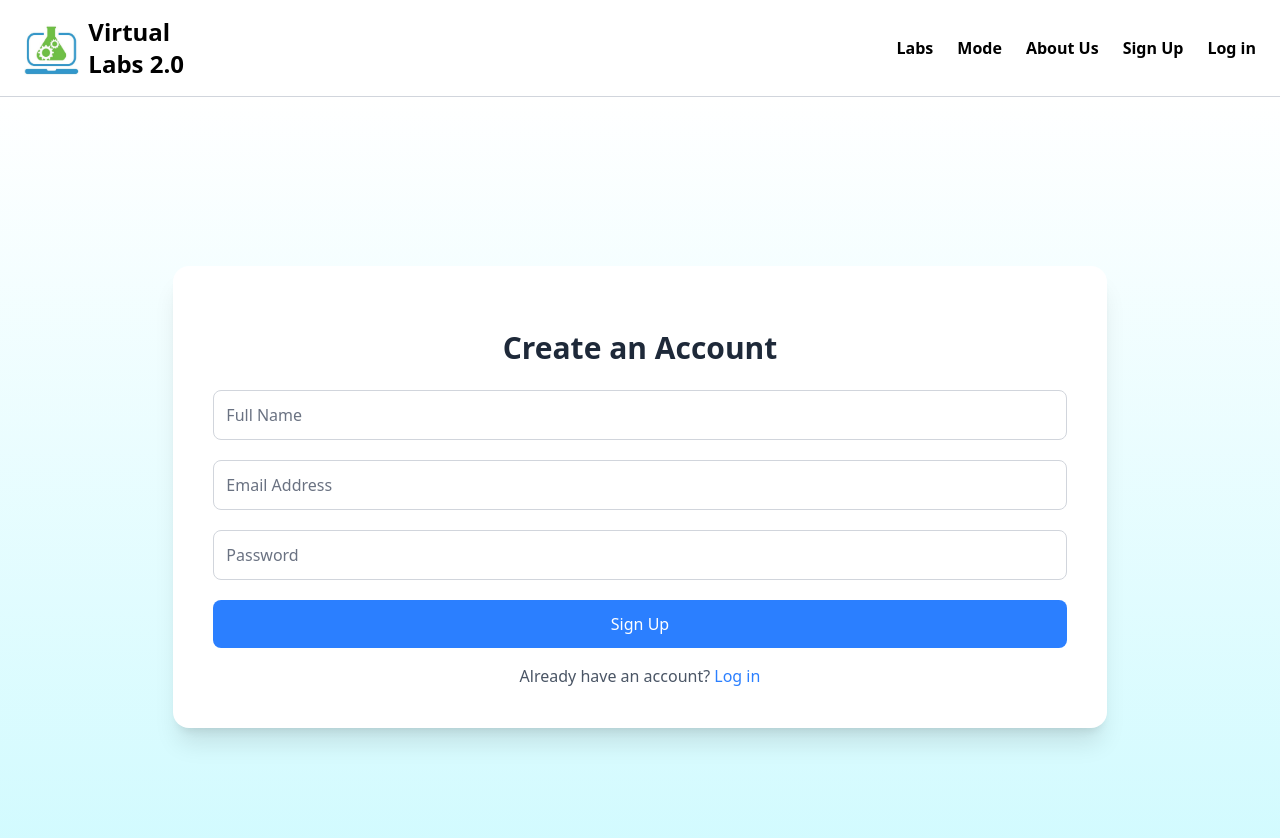
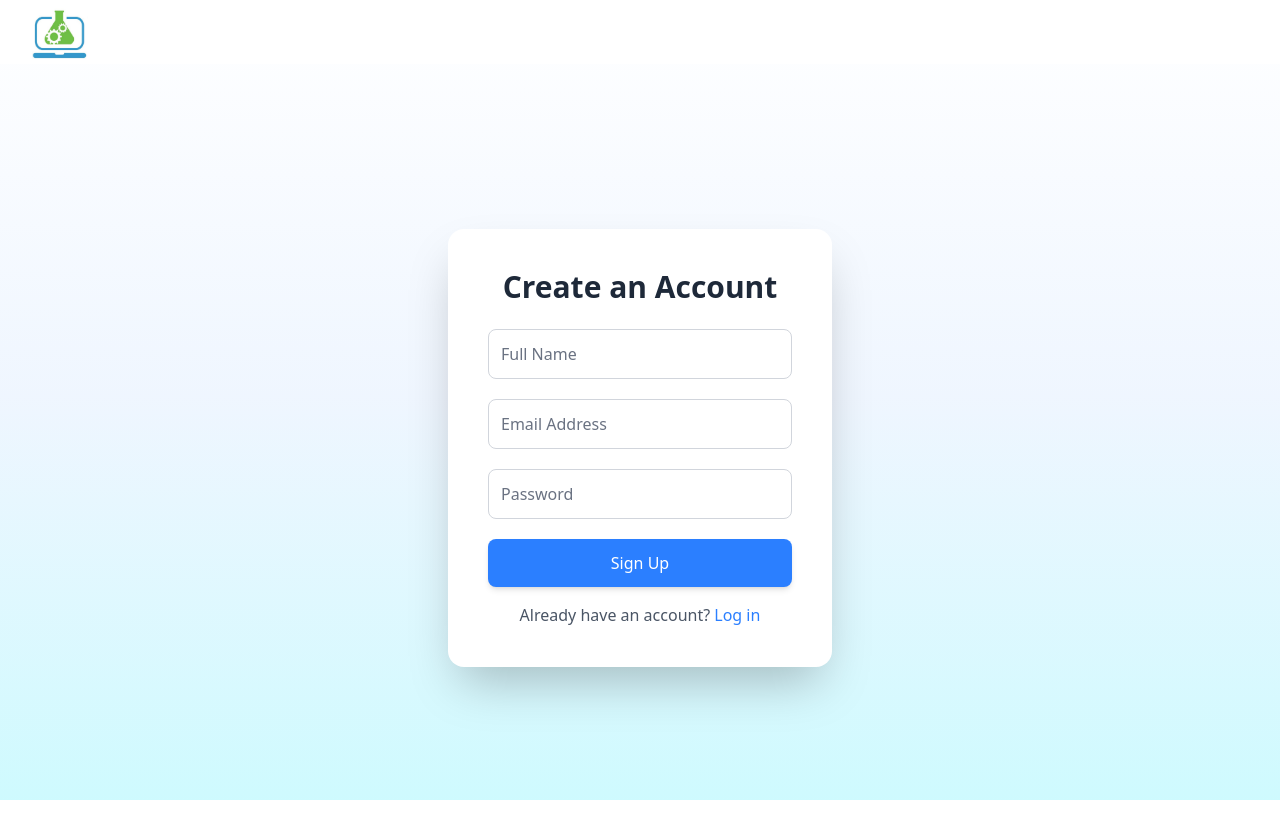
Before and after one commit to anannayamustcode/Felecity, a React (Vite) app in the folder frontend/: page /signup in a window 1280 px wide. Shown: the top 838 px of the page. After the commit the page ends 800 px from the top, so only its background shows below. Built offline with nearby package versions, Linux system fonts and the light colour scheme.

Commit message:
login and signup page

```diff
--- a/frontend/src/App.jsx
+++ b/frontend/src/App.jsx
@@ -20,10 +20,11 @@ const App = () => {
       <Route path="/" element={<LayoutGeneral />}>
 
         <Route path="/" element={<LandingPage />} />
+        <Route path="/explore" element={<Explore />} />
+        </Route>
+
         <Route path="/login" element={<LoginPage />} />
         <Route path="/signup" element={<SignupPage />} />
-        <Route path="/explore" element={<Explore />} />
-        </Route>
         {/* Parent Route for Educator Section */}
 
         <Route path="/educator" element={<LayoutEducator />}>
--- a/frontend/src/LoginPage.jsx
+++ b/frontend/src/LoginPage.jsx
@@ -3,38 +3,47 @@ import { Link } from "react-router-dom";
 
 const LoginPage = () => {
   return (
-    <div className="min-h-screen flex items-center w-320 justify-center bg-gradient-to-b from-white to-cyan-100 relative">
-      <Link to="/" className="absolute top-5 left-5 text-gray-700 text-3xl">
-        ⌂
+    <>
+      {/* Navbar */}
+      <nav className="w-full fixed top-0 left-0 flex justify-between items-center py-1 z-50 bg-white px-8 ">
+        <div className="flex items-center gap-3">
+          <Link to="/">
+            <img src="/src/assets/logoo.png" alt="Virtual Labs Logo" className="h-14" />
           </Link>
-      <div className="bg-white p-10 rounded-2xl shadow-xl">
-        <h2 className="text-3xl font-semibold text-center text-gray-800 mb-6 mt-6">Welcome Back</h2>
+
+        </div>
+      </nav>
+
+      {/* Content Container */}
+      <div className="min-h-screen flex items-center justify-center bg-gradient-to-b from-white via-blue-50 to-cyan-100 pt-24">
+        <div className="bg-white p-10 rounded-2xl shadow-2xl w-96">
+          <h2 className="text-3xl font-semibold text-center text-gray-800 mb-6">Welcome Back</h2>
           <form className="space-y-5">
             <input
               type="email"
               placeholder="Email Address"
-            className="w-full p-3 border border-gray-300 rounded-lg focus:outline-none focus:ring-2 focus:ring-blue-400 placeholder-gray-500"
+              className="w-full p-3 border border-gray-300 rounded-lg focus:outline-none focus:ring-2 focus:ring-blue-500 placeholder-gray-500"
             />
             <input
               type="password"
               placeholder="Password"
-            className="w-full p-3 border border-gray-300 rounded-lg focus:outline-none focus:ring-2 focus:ring-blue-400 placeholder-gray-500"
+              className="w-full p-3 border border-gray-300 rounded-lg focus:outline-none focus:ring-2 focus:ring-blue-500 placeholder-gray-500"
             />
             <Link to={'/educator'}>
               <button
                 type="submit"
-            className="w-full bg-blue-500 text-white p-3 rounded-lg font-medium hover:bg-blue-600 hover:cursor-pointer transition-all"
+                className="w-full bg-blue-500 text-white p-3 rounded-lg font-medium hover:bg-blue-600 transition-all shadow-md"
               >
                 Log In
               </button>
             </Link>
           </form>
-        <Link></Link>
           <p className="text-center text-gray-600 mt-4">
             Don't have an account? <Link to="/signup" className="text-blue-500 hover:underline">Sign up</Link>
           </p>
         </div>
       </div>
+    </>
   );
 };
 
--- a/frontend/src/SignupPage.jsx
+++ b/frontend/src/SignupPage.jsx
@@ -3,32 +3,40 @@ import { Link } from "react-router-dom";
 
 const SignupPage = () => {
   return (
-    <div className="min-h-screen flex items-center w-320 justify-center bg-gradient-to-b from-white to-cyan-100">
-      <Link to="/" className="absolute top-5 left-5 text-gray-700 text-3xl">
-        ⌂
+    <>
+      {/* Navbar */}
+      <nav className="w-full fixed top-0 left-0 flex justify-between items-center py-1  z-50 bg-white px-8 ">
+        <div className="flex items-center gap-3">
+          <Link to="/">
+            <img src="/src/assets/logoo.png" alt="Virtual Labs Logo" className="h-14" />
           </Link>
-        <div className="bg-white p-10 rounded-2xl shadow-xl  ">
-        <h2 className="text-3xl font-semibold text-center text-gray-800 mb-6 mt-6">Create an Account</h2>
+        </div>
+      </nav>
+
+      {/* Content Container */}
+      <div className="min-h-screen flex items-center justify-center bg-gradient-to-b from-white via-blue-50 to-cyan-100 pt-24">
+        <div className="bg-white p-10 rounded-2xl shadow-2xl w-96">
+          <h2 className="text-3xl font-semibold text-center text-gray-800 mb-6">Create an Account</h2>
           <form className="space-y-5">
             <input
               type="text"
               placeholder="Full Name"
-  class="w-full p-3 border border-gray-300 rounded-lg focus:outline-none focus:ring-2 focus:ring-blue-400 placeholder-gray-500"
+              className="w-full p-3 border border-gray-300 rounded-lg focus:outline-none focus:ring-2 focus:ring-blue-500 placeholder-gray-500"
             />
             <input
               type="email"
               placeholder="Email Address"
-  class="w-full p-3 border border-gray-300 rounded-lg focus:outline-none focus:ring-2 focus:ring-blue-400 placeholder-gray-500"
+              className="w-full p-3 border border-gray-300 rounded-lg focus:outline-none focus:ring-2 focus:ring-blue-500 placeholder-gray-500"
             />
             <input
               type="password"
               placeholder="Password"
-  class="w-full p-3 border border-gray-300 rounded-lg focus:outline-none focus:ring-2 focus:ring-blue-400 placeholder-gray-500"
+              className="w-full p-3 border border-gray-300 rounded-lg focus:outline-none focus:ring-2 focus:ring-blue-500 placeholder-gray-500"
             />
             <Link to={'/educator'}>
               <button
                 type="submit"
-            className="w-full bg-blue-500 text-white p-3 rounded-lg font-medium hover:bg-blue-600 hover:cursor-pointer transition-all"
+                className="w-full bg-blue-500 text-white p-3 rounded-lg font-medium hover:bg-blue-600 transition-all shadow-md"
               >
                 Sign Up
               </button>
@@ -39,6 +47,7 @@ const SignupPage = () => {
           </p>
         </div>
       </div>
+    </>
   );
 };
 
```
Lines whose indentation alone changed are shown as unchanged.
